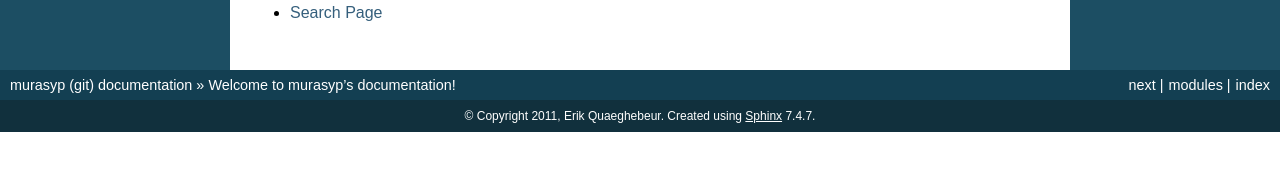
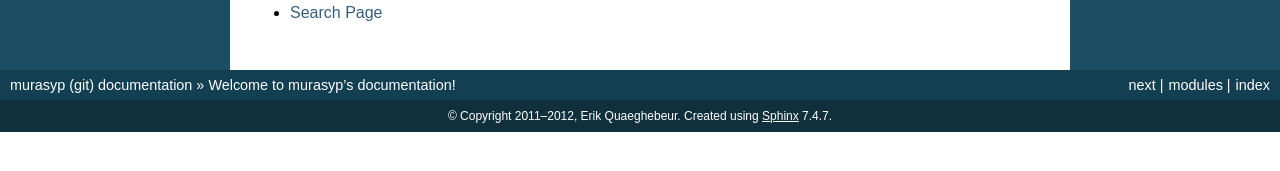
Before and after one commit to equaeghe/murasyp, a Sphinx documentation site: the page built from docs/source/index.rst, in a window 1280 px wide. Shown: the part 563-734 px from the top of the page. Built offline with Sphinx 7.4.7, drawn with Linux system fonts in a browser that asks for light colours; formulas are drawn with MathJax 3.

Commit message:
updated copyright notice in docs

```diff
--- a/docs/source/conf.py
+++ b/docs/source/conf.py
@@ -46,7 +46,7 @@ master_doc = 'index'
 
 # General information about the project.
 project = 'murasyp'
-copyright = '2011, Erik Quaeghebeur'
+copyright = '2011–2012, Erik Quaeghebeur'
 
 # The version info for the project you're documenting, acts as replacement for
 # |version| and |release|, also used in various other places throughout the
```
